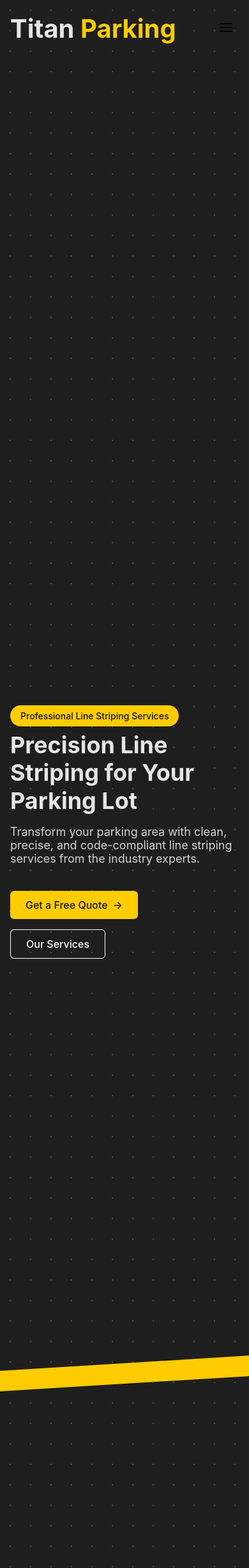
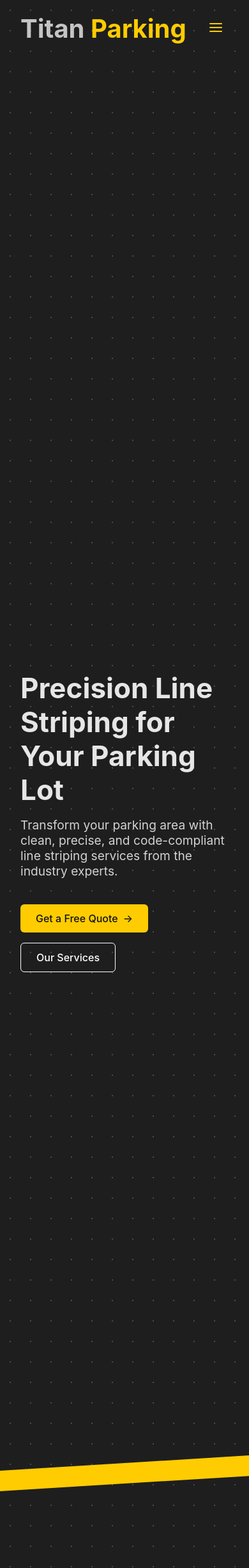
Before and after one commit to maxgobeil/titan-parking, a Django app: page / in a window 390 px wide. Shown: the top 2450 px of the page at 64% size. Run offline with Django 5.2, Linux system fonts and the light colour scheme; parts of the project's set-up code (start-up, migrations or seed data) failed here and were passed over.

Commit message:
Feat: Responsive css

```diff
--- a/quotes/static/css/base.css
+++ b/quotes/static/css/base.css
@@ -8,10 +8,13 @@
   --stripe-darkgray: #2a2a2a;
   --dark-background: #2a2a2a;
   --light-text: #e6e6e6;
+  --dark-text: #252525;
 
   /* Container */
   --container-max-width: 1200px;
   --container-padding: 0 1rem;
+  --container-padding-tablet: 0 4rem;
+  --container-padding-mobile: 0 2rem;
 }
 
 * {
@@ -48,8 +51,14 @@ html {
   margin-bottom: 0.5rem;
 }
 
-@media (min-width: 640px) {
+@media (max-width: 1200px) {
   .container {
-    padding: 0 1.5rem;
+    padding: var(--container-padding-tablet);
   }
 }
+
+@media (max-width: 768px) {
+  .container {
+    padding: var(--container-padding-mobile);
+  }
+}
--- a/quotes/static/css/contact.css
+++ b/quotes/static/css/contact.css
@@ -63,6 +63,7 @@
   display: grid;
   grid-template-columns: 1fr;
   gap: 3rem;
+  align-items: start;
 }
 
 @media (min-width: 1024px) {
@@ -137,14 +138,14 @@ a.contact-value:hover {
   color: #f0c000;
 }
 
-.contact-emergency-heading {
+.contact-assessment-heading {
   font-size: 1.25rem;
   font-weight: 700;
   margin-bottom: 1rem;
   color: #333333;
 }
 
-.contact-emergency-text {
+.contact-assessment-text {
   margin-bottom: 1rem;
   color: #666666;
 }
@@ -308,3 +309,15 @@ a.contact-value:hover {
 .contact-success-text {
   color: #276749;
 }
+
+@media (max-width: 1200px) {
+  .contact-container {
+    padding: var(--container-padding-tablet);
+  }
+}
+
+@media (max-width: 768px) {
+  .contact-container {
+    padding: var(--container-padding-mobile);
+  }
+}
--- a/quotes/static/css/header.css
+++ b/quotes/static/css/header.css
@@ -61,7 +28,7 @@
 
 .logo {
   position: relative;
-  z-index: 10;
+  z-index: 100;
   text-decoration: none;
 }
 
@@ -71,7 +38,7 @@
 }
 
 .logo-lightgray {
-  color: var(--stripe-lightgray);
+  color: #c4c4c4;
 }
 
 .logo-yellow {
@@ -146,18 +147,18 @@
   background: none;
   border: none;
   cursor: pointer;
-}
-
-@media (min-width: 768px) {
-  .menu-toggle {
-    display: none;
-  }
+  color: var(--primary-color);
 }
 
 /* Mobile Navigation */
 .mobile-nav {
   position: fixed;
-  inset: 0;
+  top: 0;
+  left: 0;
+  right: 0;
+  bottom: 0;
+  width: 100%;
+  height: 100vh;
   background-color: white;
   display: flex;
   flex-direction: column;
--- a/quotes/static/css/hero.css
+++ b/quotes/static/css/hero.css
@@ -1,6 +1,7 @@
 .hero-section {
   position: relative;
-  min-height: 100vh;
+  min-height: 830px;
+  height: 100vh;
   display: flex;
   align-items: center;
   justify-content: center;
@@ -57,7 +58,6 @@
   position: relative;
   width: 100%;
   max-width: var(--container-max-width);
-  margin: 0 auto;
   padding: var(--container-padding);
   z-index: 10;
 }
@@ -67,12 +67,7 @@
   display: grid;
   gap: 2rem;
   align-items: center;
-}
-
-@media (min-width: 768px) {
-  .hero-grid {
-    grid-template-columns: 1fr 1fr;
-  }
+  grid-template-columns: 1fr 1fr;
 }
 
 /* Hero Content */
@@ -84,34 +79,16 @@
 
 .hero-title {
   color: var(--light-text);
-  font-size: 2.25rem;
+  font-size: 3.75rem;
   font-weight: 700;
   line-height: 1.2;
   margin-bottom: 1rem;
-}
-
-@media (min-width: 640px) {
-  .hero-title {
-    font-size: 3rem;
-  }
-}
-
-@media (min-width: 768px) {
-  .hero-title {
-    font-size: 3.75rem;
-  }
 }
 
 .hero-description {
   font-size: 1.125rem;
   opacity: 0.9;
   margin-bottom: 1.5rem;
-}
-
-@media (min-width: 768px) {
-  .hero-description {
-    font-size: 1.25rem;
-  }
 }
 
 .hero-buttons {
@@ -164,13 +141,7 @@
 .hero-diagram {
   position: relative;
   animation: fade-in-right 1.5s ease-out;
-  display: none;
-}
-
-@media (min-width: 768px) {
-  .hero-diagram {
-    display: block;
-  }
+  display: block;
 }
 
 .diagram-container {
@@ -221,6 +192,46 @@
   animation: floating 8s ease-in-out infinite;
 }
 
+@media (max-width: 1200px) {
+  .container-hero {
+    padding: var(--container-padding-tablet);
+  }
+  .yellow-line-animation {
+    top: 89%;
+  }
+}
+
+@media (max-width: 920px) {
+  .hero-grid {
+    grid-template-columns: 1fr;
+    grid-template-rows: auto auto;
+  }
+  .hero-diagram {
+    display: none;
+  }
+}
+
+@media (max-width: 768px) {
+  .container-hero {
+    padding: var(--container-padding-mobile);
+  }
+}
+
+@media (max-width: 640px) {
+  .hero-title {
+    font-size: 2.75rem;
+  }
+  .hero-description {
+    font-size: 1.2rem;
+  }
+}
+
+@media (max-width: 400px) {
+  .badge {
+    display: none;
+  }
+}
+
 /* Animations */
 @keyframes fade-in-left {
   from {
--- a/quotes/static/css/portfolio.css
+++ b/quotes/static/css/portfolio.css
@@ -181,3 +181,15 @@
 .portfolio-modal-description {
   color: #666666;
 }
+
+@media (max-width: 1200px) {
+  .portfolio-container {
+    padding: var(--container-padding-tablet);
+  }
+}
+
+@media (max-width: 768px) {
+  .portfolio-container {
+    padding: var(--container-padding-mobile);
+  }
+}
--- a/quotes/static/css/services.css
+++ b/quotes/static/css/services.css
@@ -5,16 +5,7 @@
   overflow: hidden;
 }
 
-#services .gradient-overlay {
-  position: absolute;
-  top: 0;
-  left: 0;
-  width: 100%;
-  height: 128px;
-  background: linear-gradient(to bottom, rgba(0, 0, 0, 0.05), transparent);
-}
-
-#services .headerr {
+.services-header {
   text-align: center;
   max-width: 768px;
   margin: 0 auto 64px auto;
@@ -55,7 +46,7 @@
   transition: transform 0.3s ease;
 }
 
-#services .service-card:hover .icon-container {
+.service-card:hover .icon-container {
   transform: scale(1.1);
 }
 
--- a/quotes/static/css/why-choose-us.css
+++ b/quotes/static/css/why-choose-us.css
@@ -106,3 +106,15 @@
     grid-template-columns: repeat(3, 1fr);
   }
 }
+
+@media (max-width: 1200px) {
+  .wcu-container {
+    padding: var(--container-padding-tablet);
+  }
+}
+
+@media (max-width: 768px) {
+  .wcu-container {
+    padding: var(--container-padding-mobile);
+  }
+}
--- a/quotes/static/js/base.js
+++ b/quotes/static/js/base.js
@@ -5,18 +5,29 @@ document.addEventListener('DOMContentLoaded', function () {
   const mobileNav = document.getElementById('mobile-nav');
   const mobileNavLinks = document.querySelectorAll('.mobile-nav-link');
   const header = document.querySelector('.header');
+  const navLinks = document.querySelectorAll('.nav-link');
+  const langButton = document.querySelector('.lang-button');
 
   const onScroll = () => {
     if (document.body.scrollTop > 100) {
       header.classList.add('scrolled');
+      navLinks.forEach((link) => {
+        link.classList.add('scrolled');
+      });
+      langButton.classList.add('scrolled');
     } else {
       header.classList.remove('scrolled');
+      navLinks.forEach((link) => {
+        link.classList.remove('scrolled');
+      });
+      langButton.classList.remove('scrolled');
     }
   };
   // Toggle mobile menu
   function toggleMenu() {
     mobileNav.classList.toggle('open');
     document.body.classList.toggle('menu-open');
+    menuToggle.style.display = mobileNav.classList.contains('open') ? 'none' : 'block';
   }
 
   // Event listeners for menu
--- a/quotes/templates/partials/home/contact.html
+++ b/quotes/templates/partials/home/contact.html
@@ -83,13 +83,13 @@
         </div>
 
         <div class="contact-glass-panel">
-          <h3 class="contact-emergency-heading">Emergency Service</h3>
-          <p class="contact-emergency-text">Need urgent line striping? We offer emergency services for time-sensitive projects.</p>
+          <h3 class="contact-assessment-heading">Free Assessment</h3>
+          <p class="contact-assessment-text">Not sure what you need? We offer a free assessment to help you determine your needs.</p>
           <a href="tel:+1234567890" class="contact-button-secondary">
             <svg xmlns="http://www.w3.org/2000/svg" width="16" height="16" viewBox="0 0 24 24" fill="none" stroke="currentColor" stroke-width="2" stroke-linecap="round" stroke-linejoin="round" class="contact-button-icon">
               <path d="M22 16.92v3a2 2 0 0 1-2.18 2 19.79 19.79 0 0 1-8.63-3.07 19.5 19.5 0 0 1-6-6 19.79 19.79 0 0 1-3.07-8.67A2 2 0 0 1 4.11 2h3a2 2 0 0 1 2 1.72 12.84 12.84 0 0 0 .7 2.81 2 2 0 0 1-.45 2.11L8.09 9.91a16 16 0 0 0 6 6l1.27-1.27a2 2 0 0 1 2.11-.45 12.84 12.84 0 0 0 2.81.7A2 2 0 0 1 22 16.92z"></path>
             </svg>
-            Call for Emergency Service
+            Call for Free Assessment
           </a>
         </div>
       </div>
--- a/quotes/templates/partials/home/header.html
+++ b/quotes/templates/partials/home/header.html
@@ -70,6 +70,20 @@
       <a href="#why-choose-us" class="mobile-nav-link">Why Choose Us</a>
       <a href="#gallery" class="mobile-nav-link">Our Work</a>
       <a href="#contact" class="mobile-nav-link">Contact</a>
+      <div class="mobile-lang-switcher">
+        <form action="{% url 'set_language' %}" method="post">
+          {% csrf_token %}
+          {% get_current_language as CURRENT_LANGUAGE %}
+
+          {% if CURRENT_LANGUAGE == 'fr' %}
+            <input name="next" type="hidden" value="{{ request.path|slice:'3:' }}">
+            <button type="submit" name="language" value="en" class="lang-button">EN</button>
+          {% else %}
+            <input name="next" type="hidden" value="/fr{{ request.path }}">
+            <button type="submit" name="language" value="fr" class="lang-button">FR</button>
+          {% endif %}
+        </form>
+      </div>
       <a href="tel:+1234567890" class="button-primary mobile-call">
         <svg xmlns="http://www.w3.org/2000/svg" width="18" height="18" viewBox="0 0 24 24" fill="none" stroke="currentColor" stroke-width="2" stroke-linecap="round" stroke-linejoin="round" class="icon-phone">
           <path d="M22 16.92v3a2 2 0 0 1-2.18 2 19.79 19.79 0 0 1-8.63-3.07 19.5 19.5 0 0 1-6-6 19.79 19.79 0 0 1-3.07-8.67A2 2 0 0 1 4.11 2h3a2 2 0 0 1 2 1.72 12.84 12.84 0 0 0 .7 2.81 2 2 0 0 1-.45 2.11L8.09 9.91a16 16 0 0 0 6 6l1.27-1.27a2 2 0 0 1 2.11-.45 12.84 12.84 0 0 0 2.81.7A2 2 0 0 1 22 16.92z"></path>
--- a/quotes/templates/partials/home/services.html
+++ b/quotes/templates/partials/home/services.html
@@ -4,10 +4,8 @@
 {% endblock %}
 
 <section id="services">
-  <div class="gradient-overlay"></div>
-
   <div class="container">
-    <div class="headerr">
+    <div class="services-header">
       <div class="badge">
         Our Expert Services
       </div>
```
Also changed, not shown: other parts of quotes/static/css/header.css (+53 -41 lines), quotes/static/css/footer.css (+46 -26 lines).
